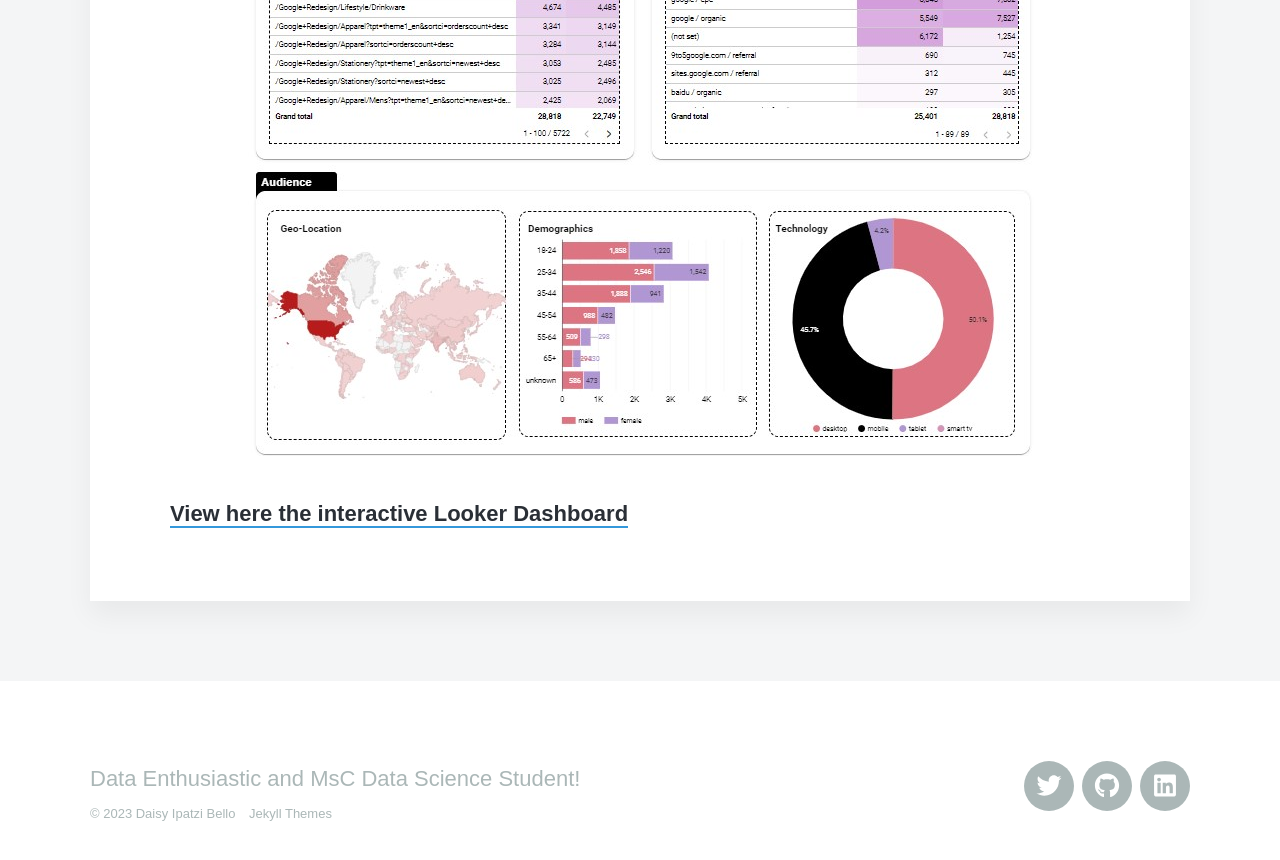
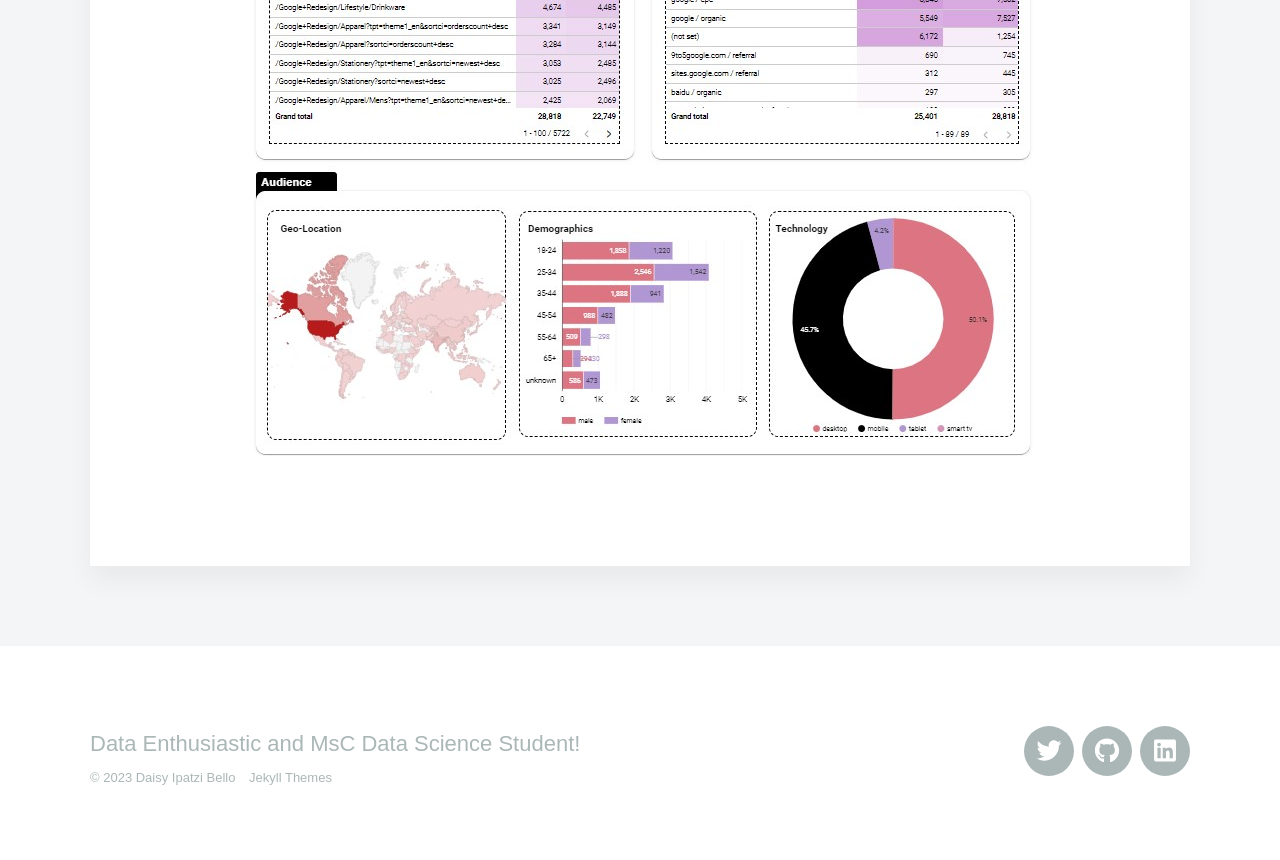
Before and after one commit to DaisyIpatzi/daisyipatzi.github.io, a Jekyll site: the page built from _projects/2023-10-27-visualisation.md, in a window 1280 px wide and 900 px high, scrolled down 1301 px. Shown: the top 860 px of the window. Built offline with Jekyll 4.4.1, drawn with Linux system fonts in a browser that asks for light colours; nearby versions of some CDN libraries; some web fonts are replaced.

Commit message:
Update 2023-10-27-visualisation.md

```diff
--- a/_projects/2023-10-27-visualisation.md
+++ b/_projects/2023-10-27-visualisation.md
@@ -13,5 +13,3 @@ featured_image: 'images/demo/dash2.jpg'
 *Critically evaluate the capabilities of different visualisation tools and programming languages (proprietary and/or open source) to support the discovery and display of critical and valuable answers in different types of datasets.
 
 ![](/images/demo/dash.jpg)
-
-[View here the interactive Looker Dashboard](https://lookerstudio.google.com/u/0/reporting/8561a9e2-7ee2-483b-b50f-74d73d2124a8/page/DDUMC?utm_source=portfolio&utm_medium=banner&utm_campaign=visualization)
```
